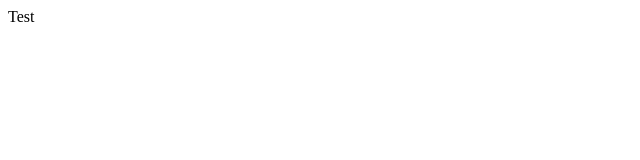
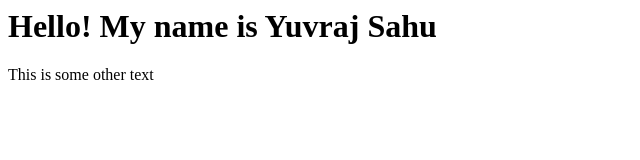
Before and after one commit to yuvraj-sahu/yuvraj-sahu.github.io, a plain HTML site: page index.html in a window 1280 px wide. Shown: the whole page, without its empty margins (0-640 px from the left). Drawn offline with Linux system fonts and the light colour scheme.

Commit message:
Added more text

```diff
--- a/index.html
+++ b/index.html
@@ -1,4 +1,9 @@
 <html>
-<head><title>Title</title></head>
-<body><p>Test</p></body>
+    <head>
+        <title>Yuvraj Sahu</title>
+    </head>
+    <body>
+        <h1>Hello! My name is Yuvraj Sahu</h1>
+        <p>This is some other text</p>
+    </body>
 </html>
```
